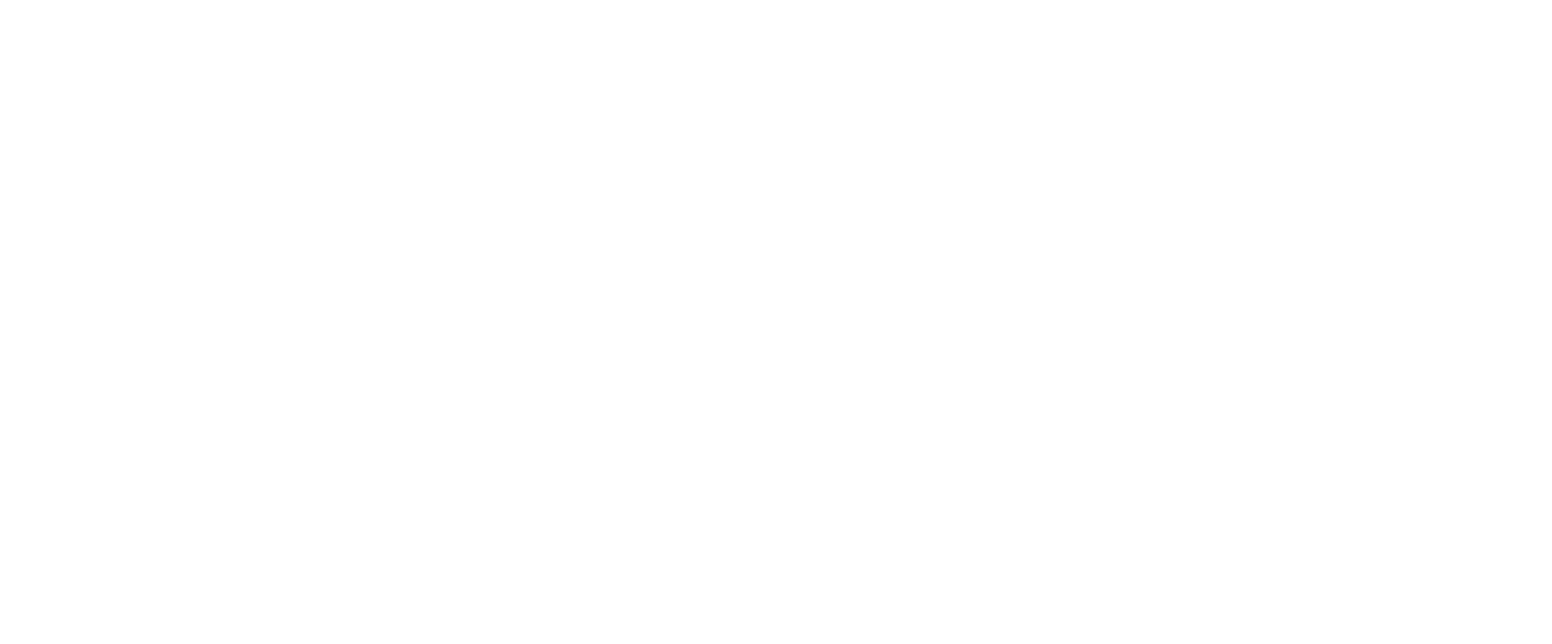
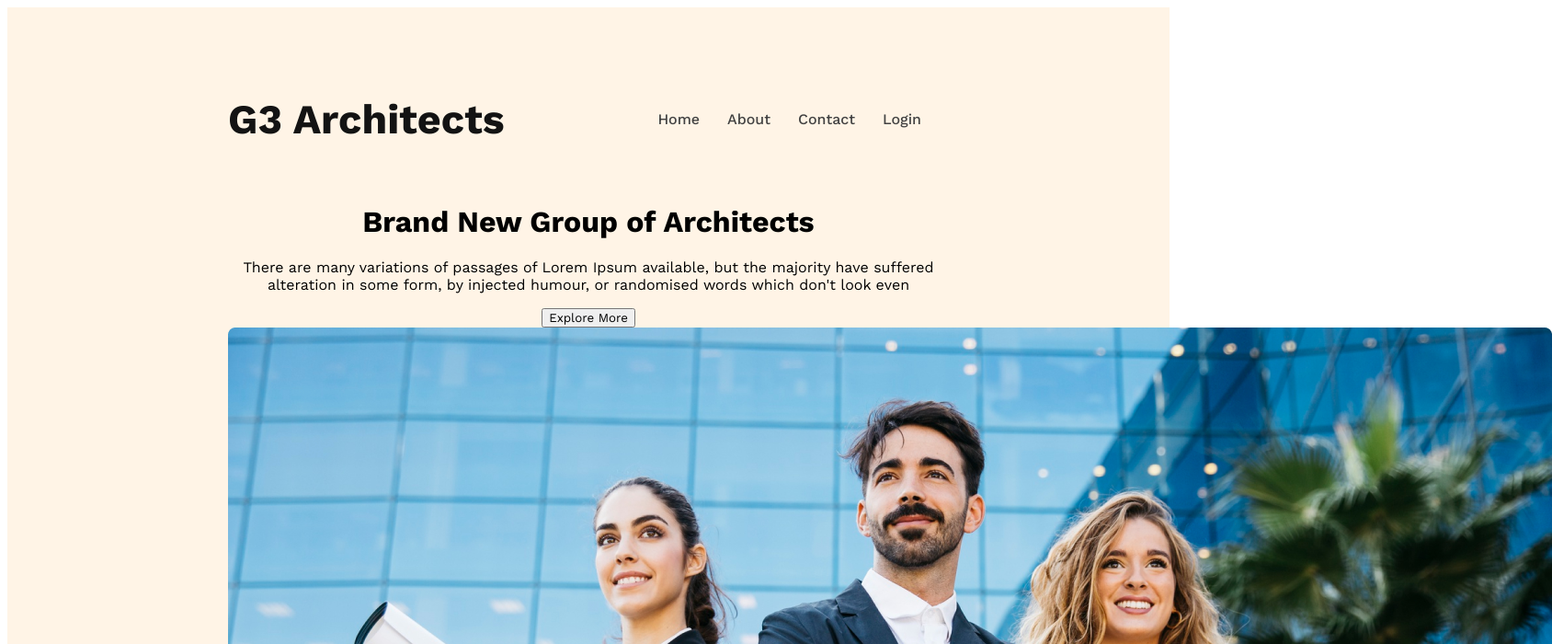
Before and after one commit to FoyjurManik/G3-Arcitect-webside, a plain HTML site: page index.html in a window 1280 px wide. Shown: the top 700 px of the page at 92% size, 1688 px wide, since content can reach past the window. Drawn offline with nearby package versions, Linux system fonts and the light colour scheme.

Commit message:
banner content added

```diff
--- a/index.html
+++ b/index.html
@@ -7,6 +7,34 @@
     <link rel="stylesheet" href="styles/styles.css">
 </head>
 <body>
+    <header>
+        <nav>
+            <h3 class="nav-title">G3 Architects</h3>
+            <ul>
+                <li><a href="">Home</a></li>
+                <li><a href="">About</a></li>
+                <li><a href="">Contact</a></li>
+                <li><a href="">Login</a></li>
+            </ul>
+        </nav>
+        <div class="banner-content">
+            <div class="banner">
+            <h1 class="banner-title">Brand New Group of Architects</h1>
+            <p class="banner-discription">There are many variations of passages of Lorem Ipsum available, but the majority have suffered alteration in some form, by injected humour, or randomised words which don't look even</p>
+            <button class="btn-primary">Explore More</button></div>
+            </div>
+            <img src="images/banner.png" alt="">
+
+
+
+
+    </header>
+    <main>
+
+    </main>
+    <footer>
+
+    </footer>
 
 </body>
 </html>
--- a/styles/styles.css
+++ b/styles/styles.css
@@ -0,0 +1,40 @@
+/*Work sans font from google*/
+@import url('https://fonts.googleapis.com/css2?family=Open+Sans:wght@400;800&family=Work+Sans:wght@400;500;600;700;800&display=swap');
+
+*{
+    font-family: 'Open Sans', sans-serif;
+    font-family: 'Work Sans', sans-serif;
+}
+header{
+    background: rgba(255, 144, 14, 0.10);
+    padding: 50px 240px;
+}
+nav{
+    display: flex;
+    justify-content: space-between;
+    align-items: center;
+}
+.nav-title{
+    font-size: 2.8rem;
+    font-weight: 700;
+    color: #131313;
+}
+nav> ul {
+display: flex;
+}
+nav li{
+    list-style: none;
+    margin-right: 30px;
+    font-weight: 500;
+    font size: 1rem;
+}
+nav li a{
+    text-decoration: none;
+    color: #424242;
+}
+/*banner styles*/
+.banner-content{
+    max-width: 800px;
+    text-align: center;
+    margin: 0 auto;
+}
```
